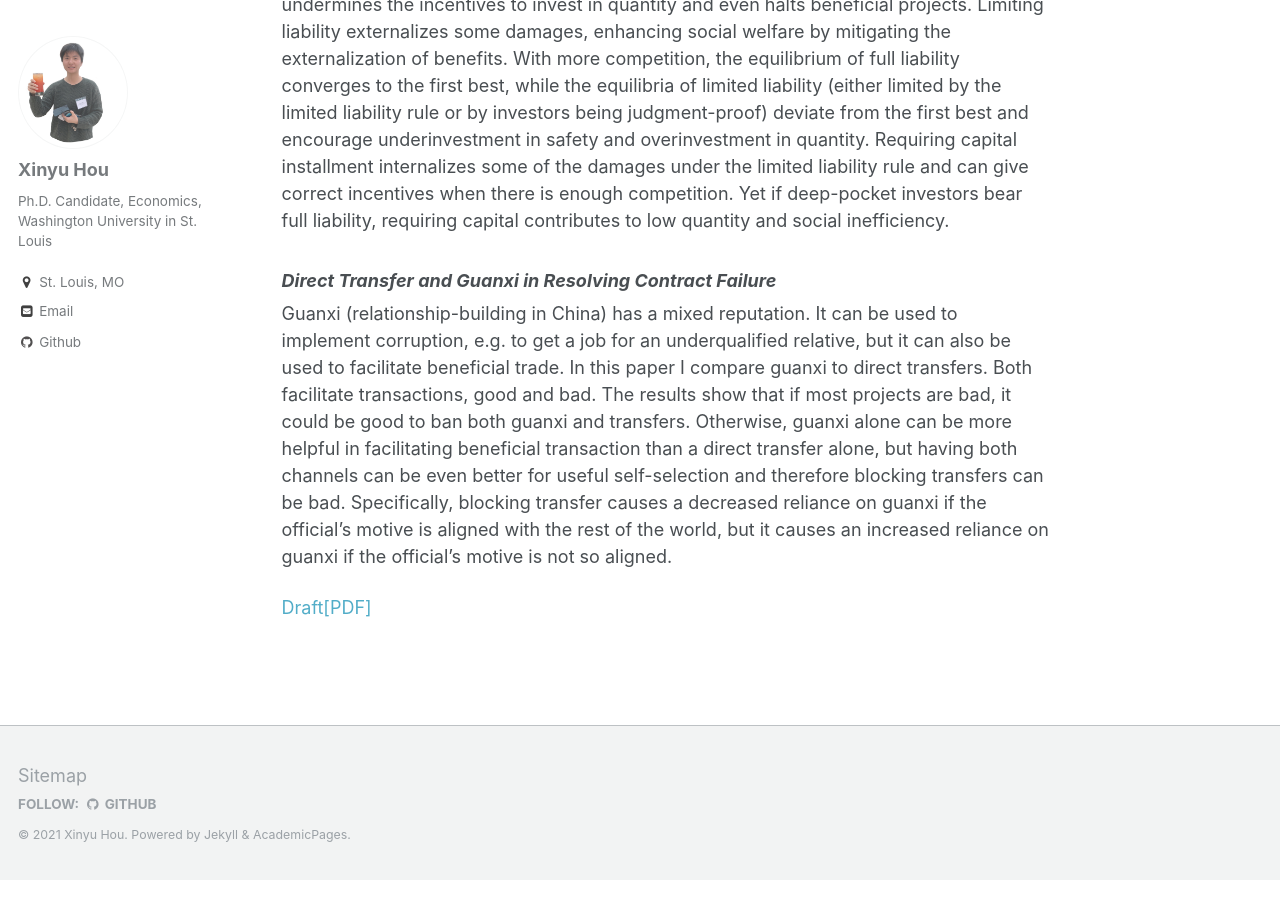
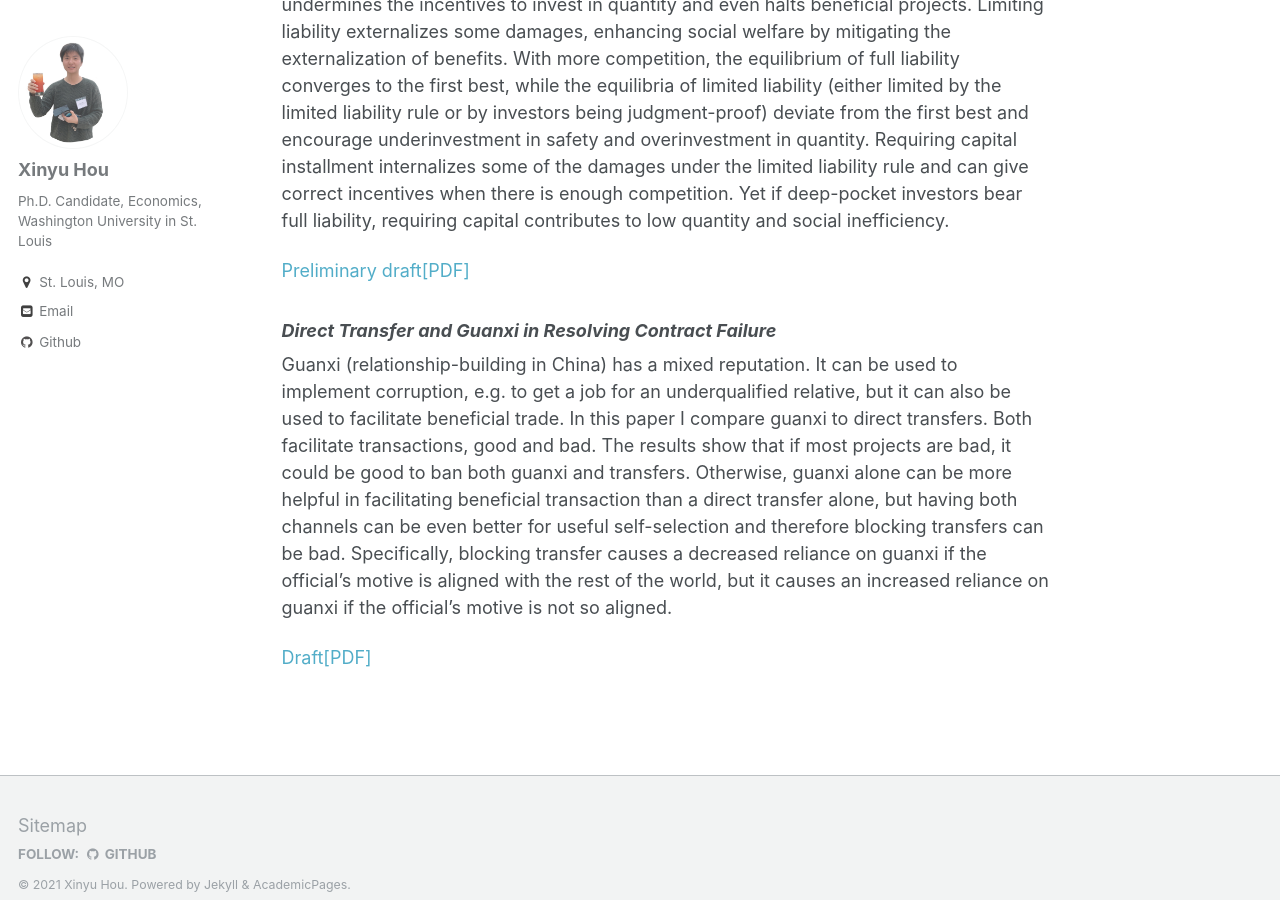
Before and after one commit to xinyuhou94/xinyuhou94.github.io, a Jekyll site: the page built from _pages/about.md, in a window 1280 px wide and 900 px high, scrolled down 1435 px. Built offline with Jekyll 4.4.1, drawn with Linux system fonts in a browser that asks for light colours.

Commit message:
Update about.md

```diff
--- a/_pages/about.md
+++ b/_pages/about.md
@@ -24,13 +24,17 @@ New U.S. bankruptcy laws exempt repos and derivatives from the automatic stay an
 
 [Poster[PDF]](http://xinyuhou94.github.io/files/GRRsp_poster.pdf)
 <!-- <embed src="http://xinyuhou94.github.io/files/GRRsp_poster.pdf" width="650" height="1800" type='application/pdf'> -->
-[Preliminary draft[PDF]](http://xinyuhou94.github.io/files/GRRsp210923.pdf)
-<!-- <embed src="http://xinyuhou94.github.io/files/GRRsp210923.pdf" width="650" height="1800" type='application/pdf'> -->
+[Preliminary draft[PDF]](http://xinyuhou94.github.io/files/GRRsp211115.pdf)
+<!-- <embed src="http://xinyuhou94.github.io/files/GRRsp211115.pdf" width="650" height="1800" type='application/pdf'> -->
 
 
 ###  _Tort Liability and Investment (JMP)_
 
 Why limited liability? This paper builds a theoretical framework to study investors' choices of safety and quantity under different liability rules when contracts cannot be made to internalize damages. We find that when the firm's other stakeholders (investors, consumers, employees, suppliers, communities, government, etc.) have a substantial share of benefits in the firm, bearing full liability is socially inefficient because it undermines the incentives to invest in quantity and even halts beneficial projects. Limiting liability externalizes some damages, enhancing social welfare by mitigating the externalization of benefits. With more competition, the equilibrium of full liability converges to the first best, while the equilibria of limited liability (either limited by the limited liability rule or by investors being judgment-proof) deviate from the first best and encourage underinvestment in safety and overinvestment in quantity. Requiring capital installment internalizes some of the damages under the limited liability rule and can give correct incentives when there is enough competition. Yet if deep-pocket investors bear full liability, requiring capital contributes to low quantity and social inefficiency.
+
+[Preliminary draft[PDF]](http://xinyuhou94.github.io/files/Liability211115.pdf)
+<!-- <embed src="http://xinyuhou94.github.io/files/Liability211115.pdf" width="650" height="1800" type='application/pdf'> -->
+
 
 ### _Direct Transfer and Guanxi in Resolving Contract Failure_
 
```
